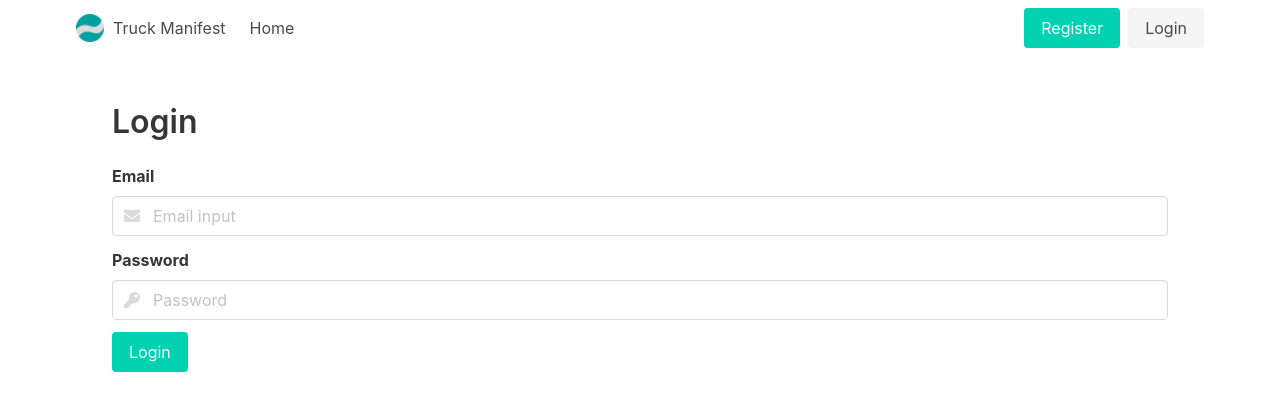
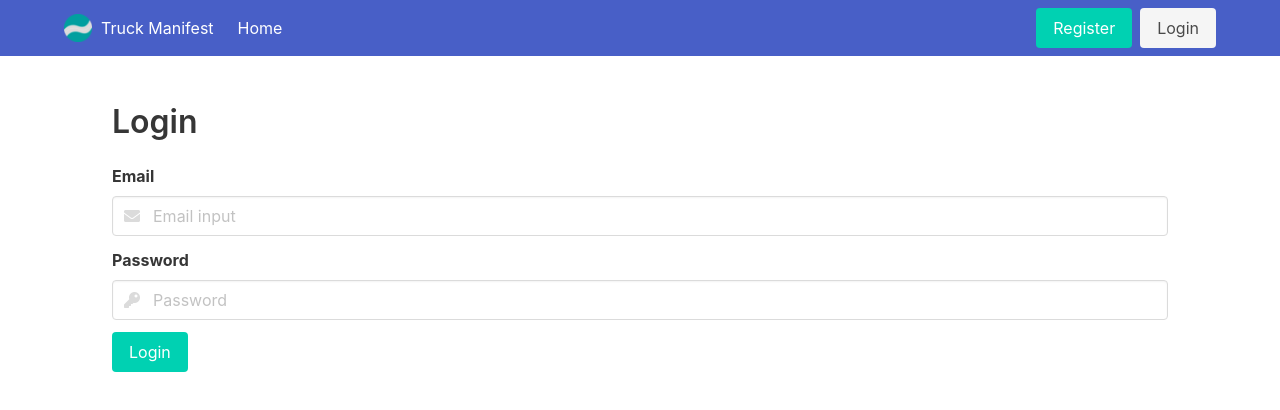
Before and after one commit to amitozdeol/TruckManifest, a Vue app: page /Login in a window 1280 px wide. Shown: the top 410 px of the page. Built offline with nearby package versions, Linux system fonts and the light colour scheme; no server answers.

Commit message:
Added navbar toggle javascript

```diff
--- a/src/components/Nav.vue
+++ b/src/components/Nav.vue
@@ -1,19 +1,20 @@
 <template>
-    <nav class="navbar container" role="navigation" aria-label="main navigation">
+    <nav class="navbar is-link" role="navigation" aria-label="main navigation">
+        <div class="container">
             <div class="navbar-brand">
                 <a class="navbar-item" href="/">
                     <img src="favicon/favicon-32x32.png" >  &nbsp; Truck Manifest
                 </a>
 
                 <a role="button" class="navbar-burger" aria-label="menu" aria-expanded="false"
-                data-target="navbarBasicExample">
+                    data-target="navbarBasicExample" @click="toggleNav = !toggleNav">
                     <span aria-hidden="true"></span>
                     <span aria-hidden="true"></span>
                     <span aria-hidden="true"></span>
                 </a>
             </div>
 
-        <div id="navbarBasicExample" class="navbar-menu">
+            <div id="navbarBasicExample" class="navbar-menu " :class="{'is-active': toggleNav}">
                 <div class="navbar-start">
                     <router-link to="/" class="navbar-item" :class="user ? 'is-active': ''">Home</router-link>
                 </div>
@@ -30,13 +31,15 @@
                     </div>
                 </div>
             </div>
+        </div>
     </nav>
 </template>
 <script>
     export default {
         data(){
             return {
-                user: null
+                user: null,
+                toggleNav: false
             }
         },
         watch:{
```
Lines whose indentation alone changed are shown as unchanged.
